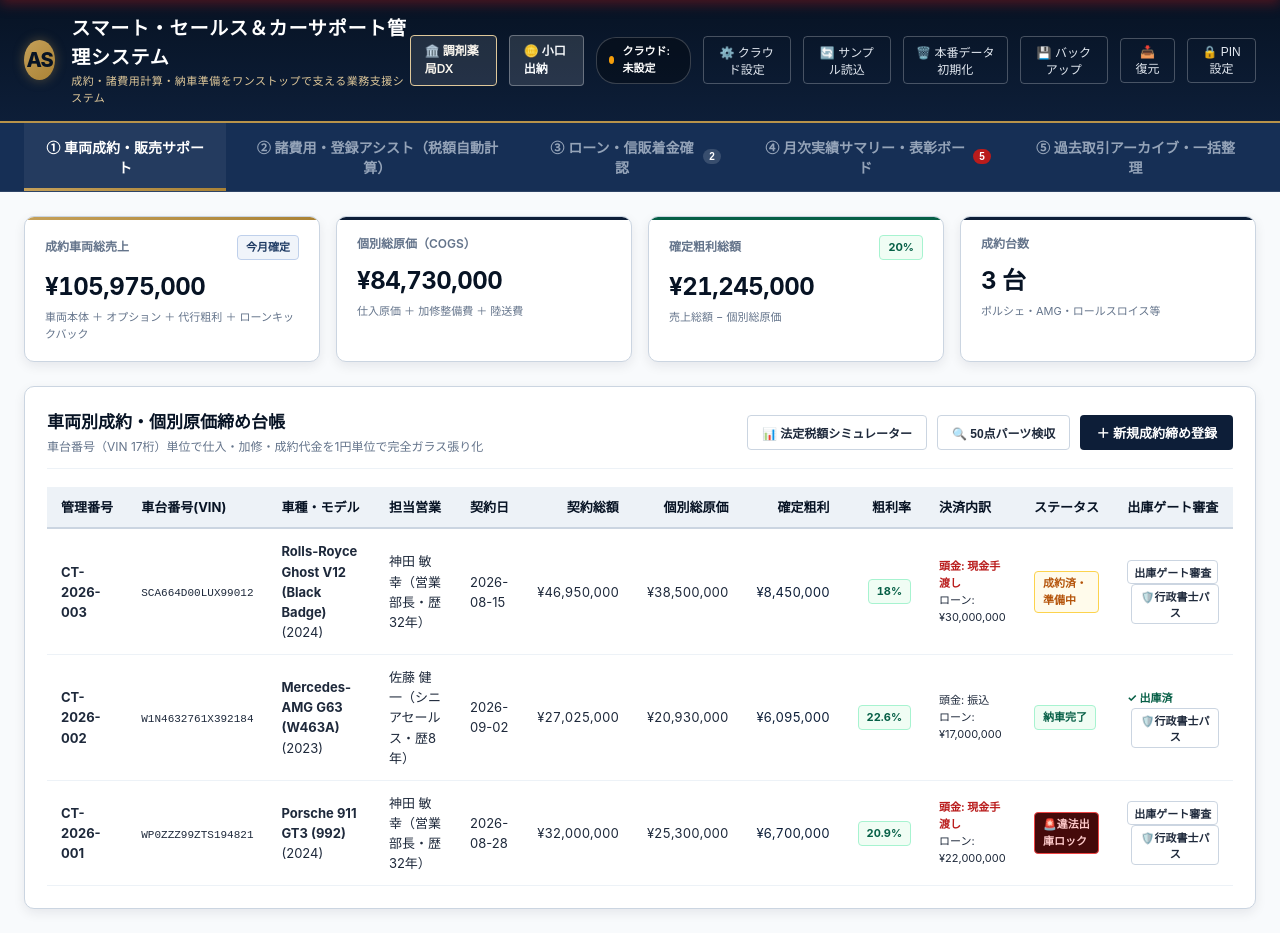
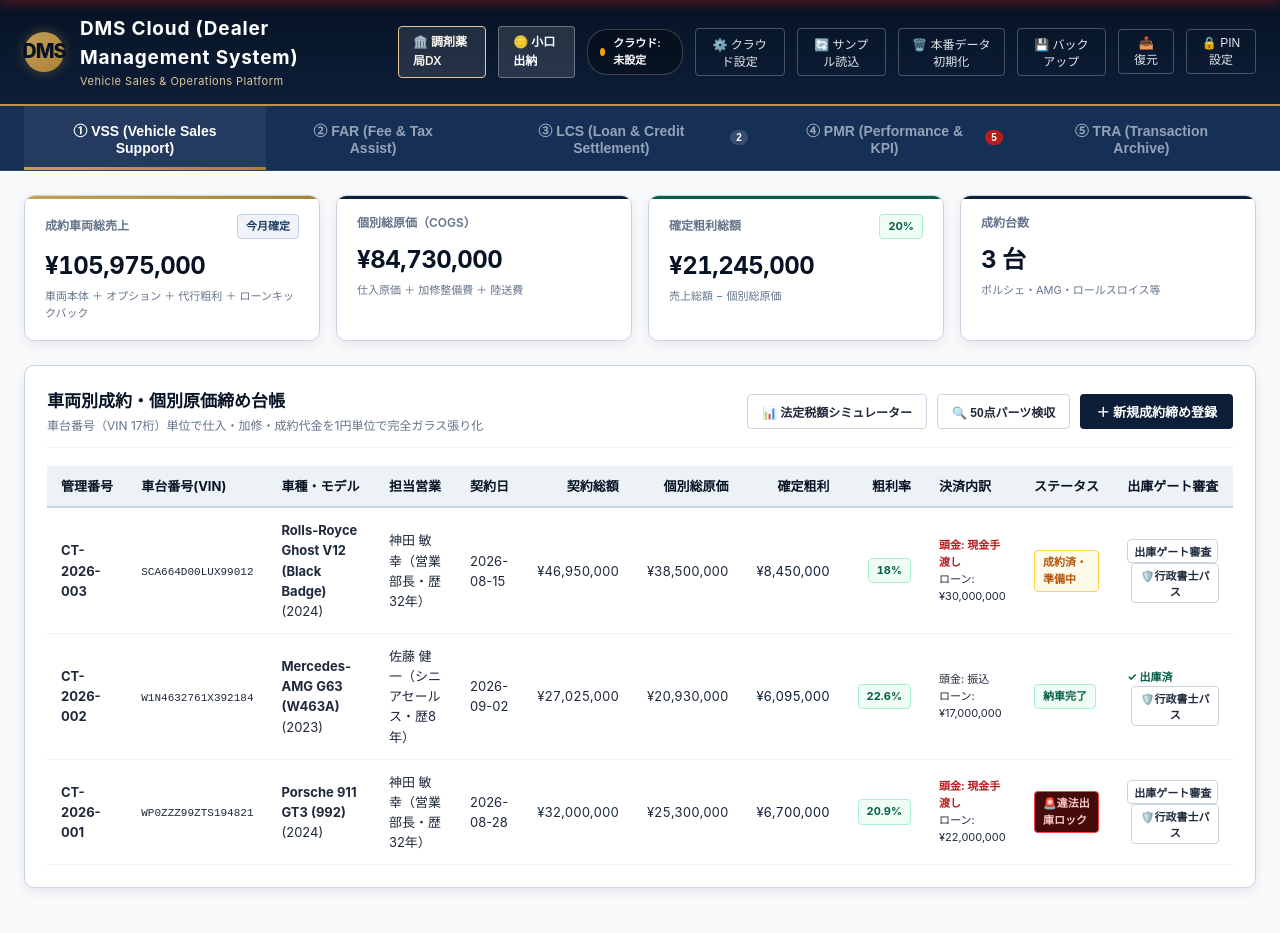
Before and after one commit to pharmacylily7077-sudo/prompt-dx, a plain HTML site: page dealer.html in a window 1280 px wide. After the commit the page ends 912 px from the top, so only its background shows below. Drawn offline with Linux system fonts and the light colour scheme.

Commit message:
feat: adopt smart corporate English acronyms (DMS, VSS, FAR, LCS, PMR, TRA)

```diff
--- a/dealer.html
+++ b/dealer.html
@@ -39,10 +39,10 @@
   <header class="dealer-header">
     <div class="header-top-bar">
       <div class="dealer-brand">
-        <div class="dealer-emblem">AS</div>
+        <div class="dealer-emblem">DMS</div>
         <div class="brand-text">
-          <h1>スマート・セールス＆カーサポート管理システム</h1>
-          <div class="brand-subtitle" id="showroom-subtitle">成約・諸費用計算・納車準備をワンストップで支える業務支援システム</div>
+          <h1>DMS Cloud (Dealer Management System)</h1>
+          <div class="brand-subtitle" id="showroom-subtitle">Vehicle Sales & Operations Platform</div>
         </div>
       </div>
       <div class="header-actions">
@@ -82,27 +82,27 @@
   </header>
 
   <!-- ===================================================
-       タブナビゲーション（5大業務サポートタブ）
+       タブナビゲーション（DMS 5大モジュール）
        =================================================== -->
   <nav class="dealer-nav">
     <div class="nav-container">
       <button class="tab-button active" data-tab="tab-contract">
-        <span>① 車両成約・販売サポート</span>
+        <span>① VSS (Vehicle Sales Support)</span>
       </button>
       <button class="tab-button" data-tab="tab-expense">
-        <span>② 諸費用・登録アシスト（税額自動計算）</span>
+        <span>② FAR (Fee & Tax Assist)</span>
         <span id="badge-stagnant-count" class="tab-badge" style="display:none;">0</span>
       </button>
       <button class="tab-button" data-tab="tab-loan">
-        <span>③ ローン・信販着金確認</span>
+        <span>③ LCS (Loan & Credit Settlement)</span>
         <span id="badge-loan-pending-count" class="tab-badge" style="display:none;">0</span>
       </button>
       <button class="tab-button" data-tab="tab-audit">
-        <span>④ 月次実績サマリー・表彰ボード</span>
+        <span>④ PMR (Performance & KPI)</span>
         <span id="badge-tripwire-count" class="tab-badge alert" style="display:none;">0</span>
       </button>
       <button class="tab-button" data-tab="tab-forensic">
-        <span>⑤ 過去取引アーカイブ・一括整理</span>
+        <span>⑤ TRA (Transaction Archive)</span>
         <span id="badge-forensic-alert-count" class="tab-badge alert" style="display:none;">0</span>
       </button>
     </div>
```
Also changed, not shown: 2 other files.
